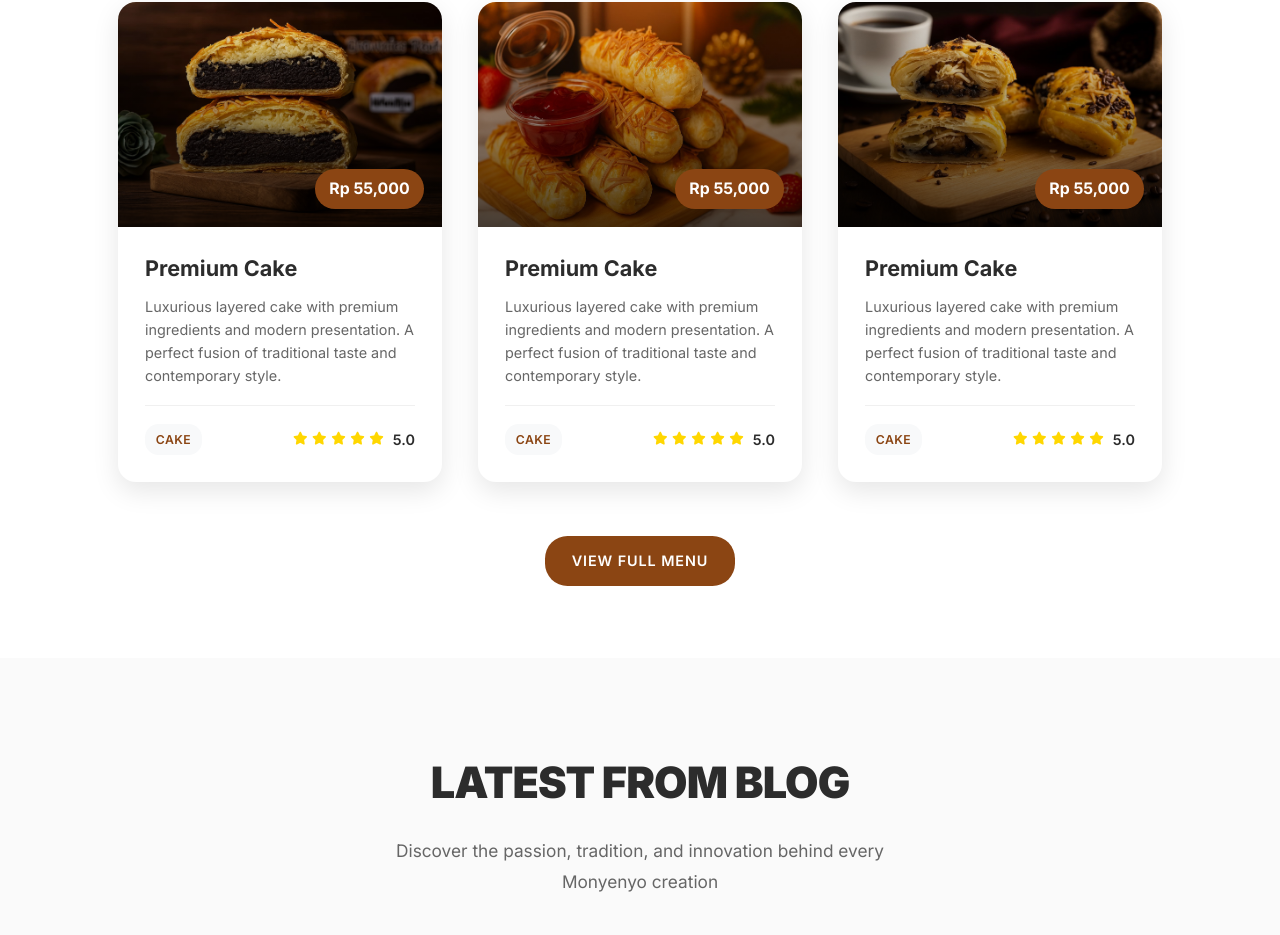
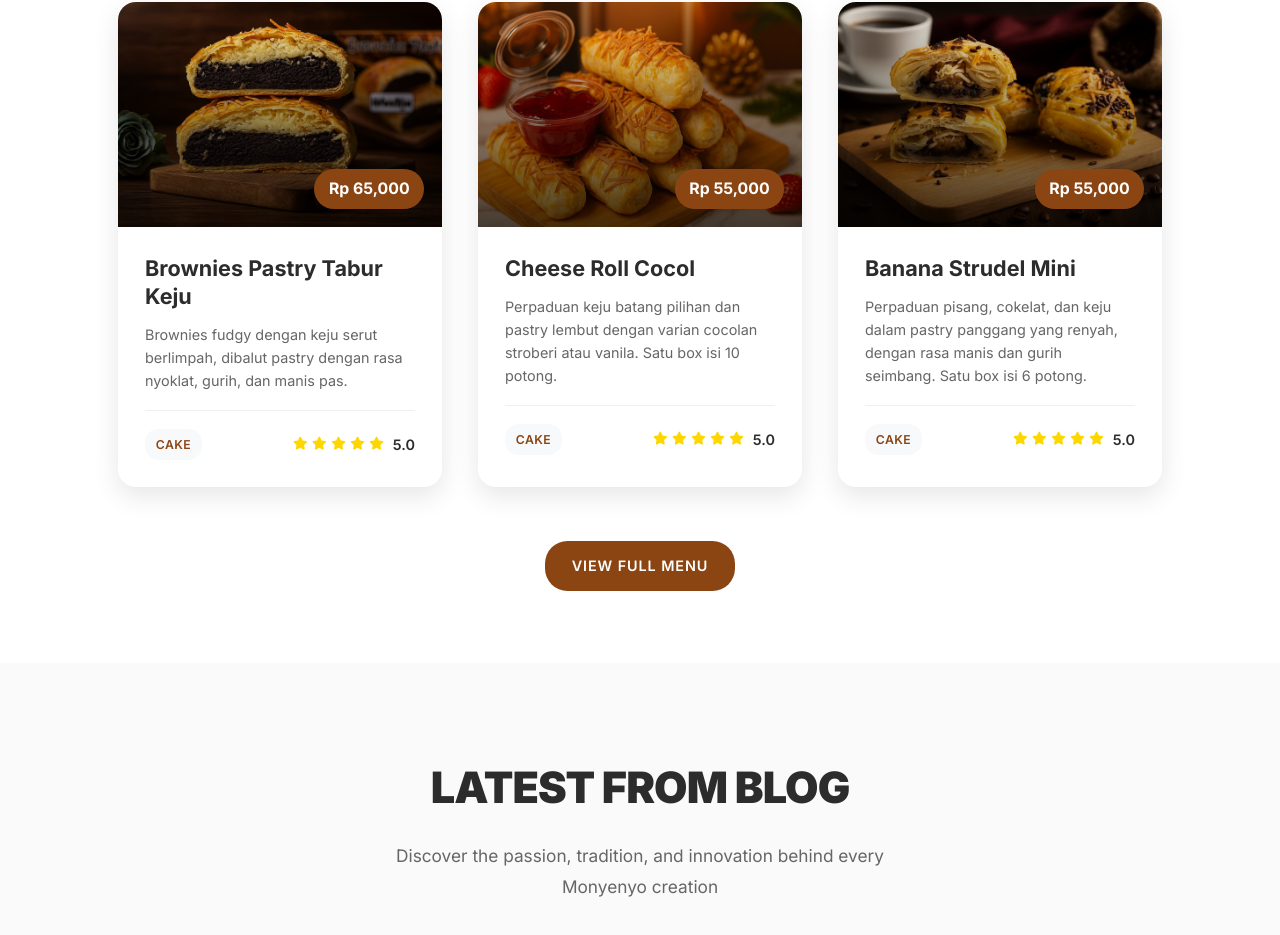
Before and after one commit to Moonarq/MONYENYO-REACT-JS, a React (Vite) app: page / in a window 1280 px wide. Shown: the part 3115-4050 px from the top of the page. Built offline with nearby package versions, Linux system fonts and the light colour scheme.

Commit message:
Update menu items with new names and descriptions for improved accuracy

```diff
--- a/src/components/home/MenuSection.jsx
+++ b/src/components/home/MenuSection.jsx
@@ -37,17 +37,17 @@ const MenuSection = () => {
       {
       id: 4,
       image: '/images/desktop4.jpg',
-      name: t('Premium Cake'),
-      description: t('Luxurious layered cake with premium ingredients and modern presentation. A perfect fusion of traditional taste and contemporary style.'),
-      price: 'Rp 55,000',
+      name: t('Brownies Pastry Tabur Keju'),
+      description: t('Brownies fudgy dengan keju serut berlimpah, dibalut pastry dengan rasa nyoklat, gurih, dan manis pas.'),
+      price: 'Rp 65,000',
       category: t('Cake'),
       rating: '5.0'
     },
       {
       id: 5,
       image: '/images/desktop5.jpg',
-      name: t('Premium Cake'),
-      description: t('Luxurious layered cake with premium ingredients and modern presentation. A perfect fusion of traditional taste and contemporary style.'),
+      name: t('Cheese Roll Cocol'),
+      description: t('Perpaduan keju batang pilihan dan pastry lembut dengan varian cocolan stroberi atau vanila. Satu box isi 10 potong.'),
       price: 'Rp 55,000',
       category: t('Cake'),
       rating: '5.0'
@@ -55,8 +55,8 @@ const MenuSection = () => {
       {
       id: 6,
       image: '/images/desktop6.jpg',
-      name: t('Premium Cake'),
-      description: t('Luxurious layered cake with premium ingredients and modern presentation. A perfect fusion of traditional taste and contemporary style.'),
+      name: t('Banana Strudel Mini'),
+      description: t('Perpaduan pisang, cokelat, dan keju dalam pastry panggang yang renyah, dengan rasa manis dan gurih seimbang. Satu box isi 6 potong.'),
       price: 'Rp 55,000',
       category: t('Cake'),
       rating: '5.0'
```
